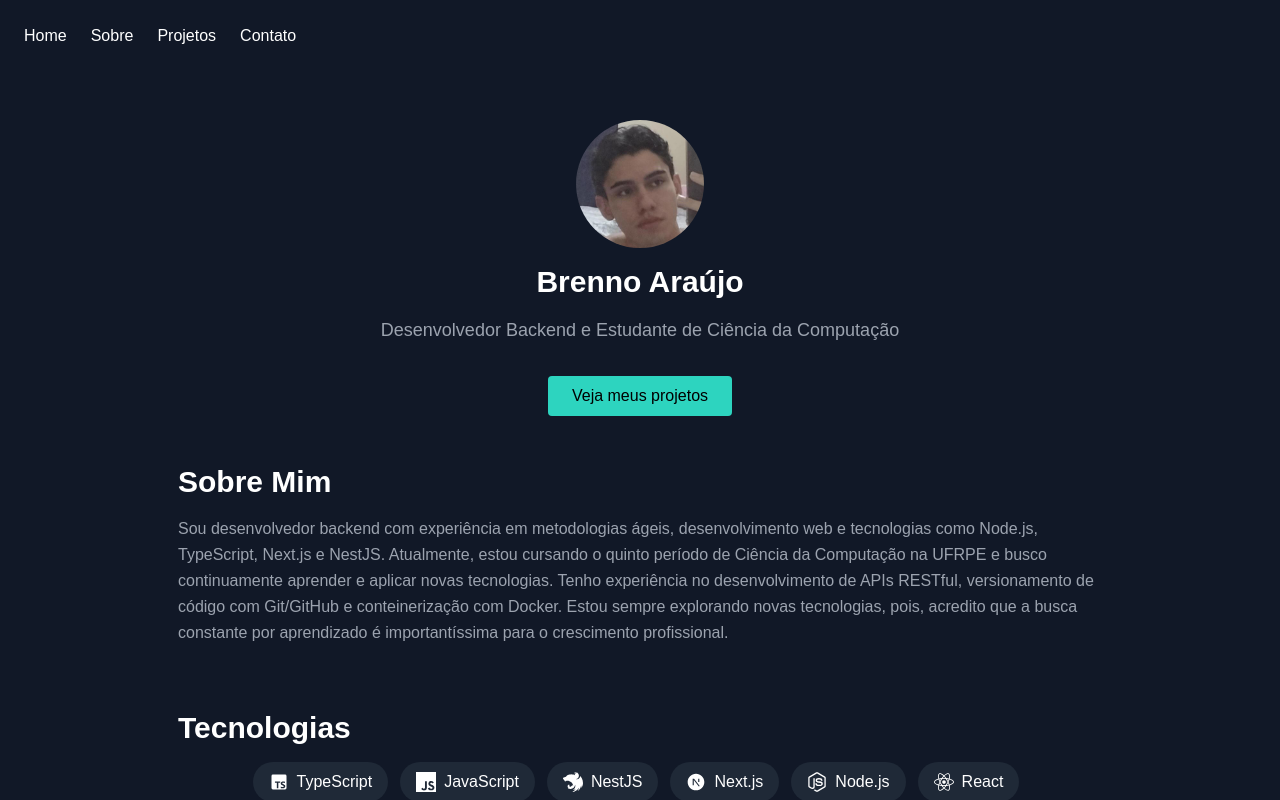
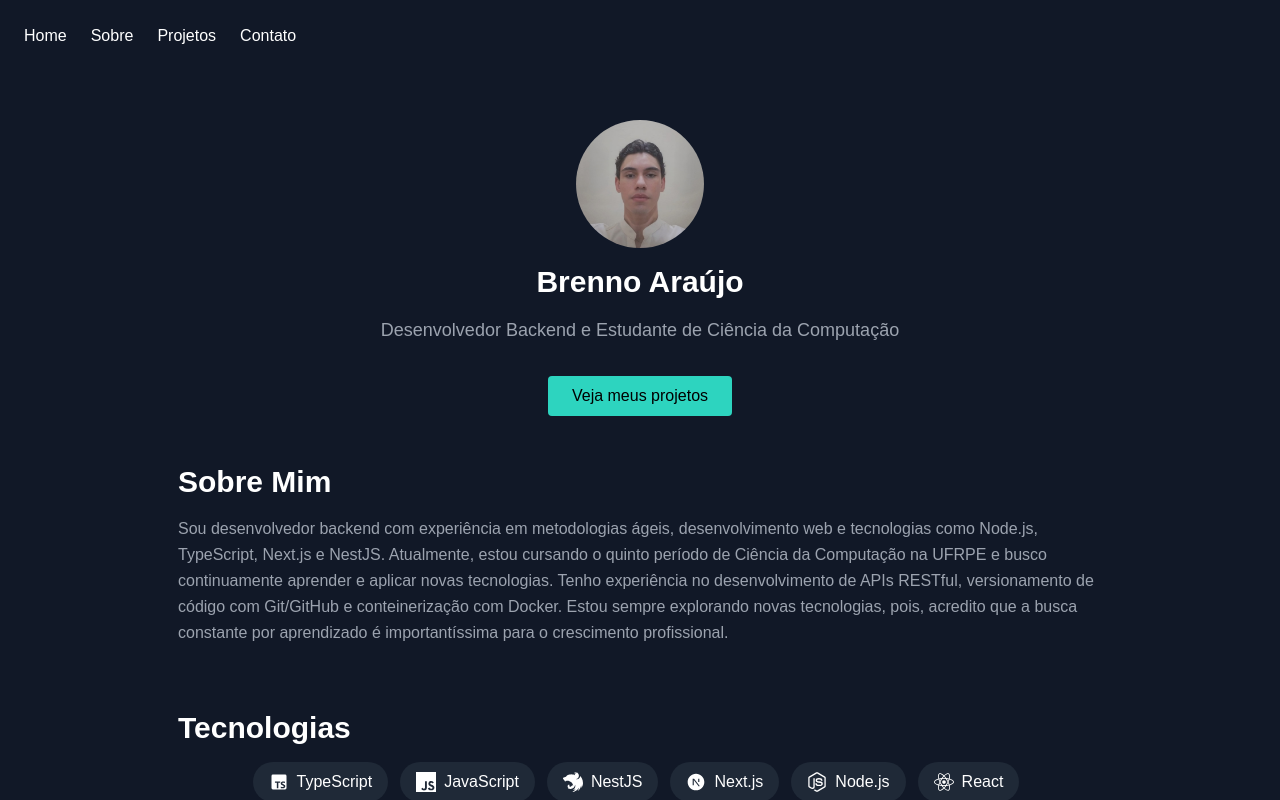
Before and after one commit to brenno-araujo25/portfolio, a Next.js app: page / in a window 1280 px wide. Shown: the top 800 px of the page. Built offline with nearby package versions, Linux system fonts and the light colour scheme.

Commit message:
Replace profile image and update reference in index.tsx

```diff
--- a/pages/index.tsx
+++ b/pages/index.tsx
@@ -90,7 +90,7 @@ export default function Home() {
       <main className="container mx-auto px-6 py-12">
         <section className="text-center h-70 flex flex-col justify-center items-center">
           <img
-            src="/profile.jpeg"
+            src="/profile.png"
             alt="Foto de perfil"
             className="rounded-full w-32 h-32 mb-4"
           />
```
Also changed, not shown: public/profile.jpeg (deleted), public/profile.png (added).
